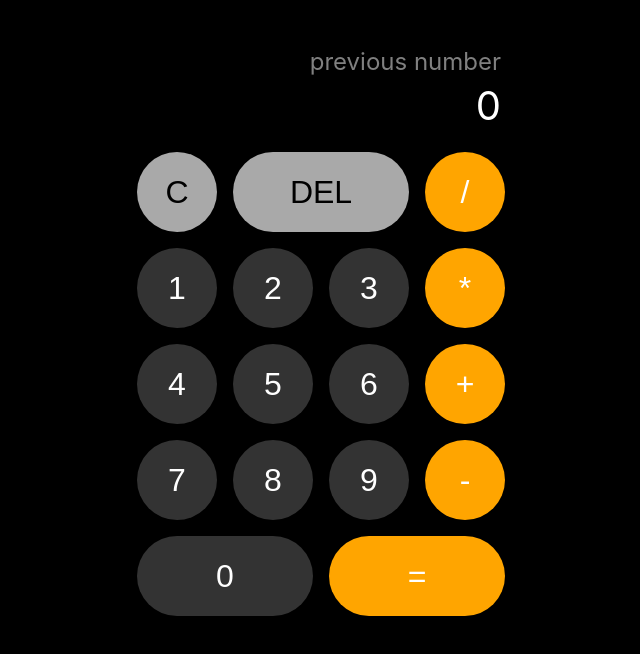
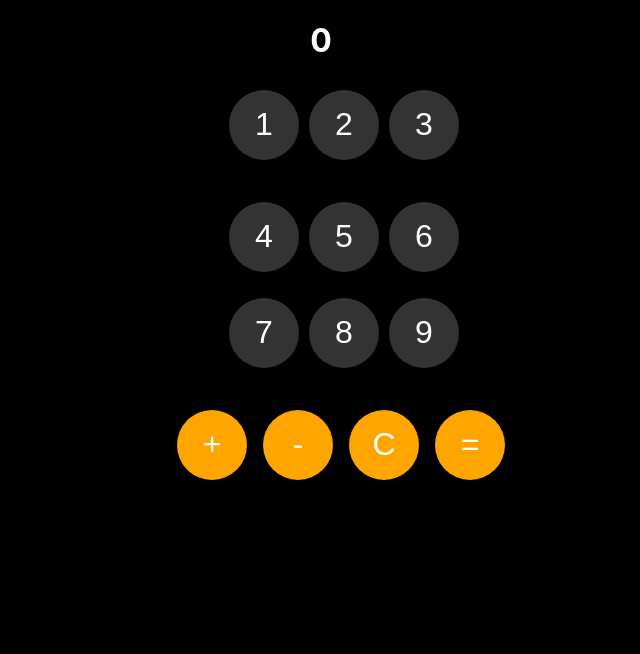
Before and after one commit to Xtramemium/Calculator, a React (Create React App) app in the folder my-calculator/: page / in a window 1280 px wide. Shown: the top 654 px of the page, without its empty margins (319-959 px from the left). Built offline with nearby package versions, Linux system fonts and the light colour scheme.

Commit message:
calc created

```diff
--- /dev/null
+++ b/my-calculator/src/Calculator.jsx
@@ -0,0 +1,83 @@
+
+import { useState } from 'react';
+
+function App() {
+
+    const [butArr, setButArr] = useState(["1", '2', '3', '4', '5', '6', '7', '8', '9'])
+
+    const actions = ['+', '-', 'C', '=']
+
+    const [operator, setOperator] = useState('')
+    const [value, setValue] = useState('0')
+    const [value1, setValue1] = useState('')
+    const [finish, setFinish] = useState(false)
+
+    const result = value + operator + value1
+
+    const calculatePlus = () => {
+        return  Number(value + value1)
+    }
+
+    const calculateMinus = () => {
+        return value - value1
+    }
+
+
+    const handleClick = (val) => {
+        if (value === "0") {
+            setValue(val)
+        } else if (operator) {
+            setValue1((prev) => {
+                return prev + val
+            })
+        } else {
+            setValue((prev) => prev + val)
+        }
+    }
+
+
+    const handleOperation = (op) => {
+        if (op === 'C') {
+            setValue('0')
+            setValue1('')
+            setOperator('')
+        } else if (op === '=') {
+            if (operator === '+') {
+                console.log('Значения:',value, value1)
+                console.log('тип выражения:', typeof calculatePlus())
+                setValue(calculatePlus)
+                setValue1('')
+                setOperator('')
+            }
+            else if (op === '-') {
+                calculateMinus()
+            }
+            setFinish(true)
+        } else {
+            setOperator(op)
+        }
+
+    }
+
+    return (
+        <div className='App' >
+            <h1>{result}</h1>
+            <ul className={'numButtons'}>
+                {butArr.map((item, ind) => (
+                    <button className={'numberButtons'} key={ind} onClick={() => handleClick(item)}  >
+                        <div >
+                            {item}
+                        </div>
+                    </button>))}
+            </ul>
+            <ul className={'caclButtons'}>
+            {actions.map((act) => (
+                <button className={'calculateButtons'} key={act} onClick={() => handleOperation(act)}  >
+                    {act}
+                </button>))}
+            </ul>
+        </div>
+    );
+}
+
+export default App;
--- a/my-calculator/src/general-calc-styles.css
+++ b/my-calculator/src/general-calc-styles.css
@@ -1,5 +1,9 @@
 *, *::before, *::after {
     box-sizing: border-box;
+}
+
+.App {
+    text-align: center;
 }
 
 body {
@@ -11,3 +15,58 @@ body {
     -webkit-font-smoothing: antialiased;
     -moz-osx-font-smoothing: grayscale;
 }
+
+.numButtons {
+    display: grid;
+    justify-content: center;
+    grid-template-columns: repeat(3, 5rem);
+    grid-template-rows: minmax(7rem, auto) repeat(2, 6rem);
+}
+
+.numberButtons {
+    border-radius: 50%;
+    border: none;
+    background: orange;
+    font-size: 2em;
+    cursor: pointer;
+    color: white;
+    background: rgba(169, 169, 169, 0.3);
+    margin: 8px;
+    width: 70px;
+    height: 70px;
+
+}
+
+.calcButtons {
+    display: grid;
+    justify-content: center;
+}
+
+h1 {
+    color: white;
+    text-align: center;
+}
+
+.calculateButtons {
+    border-radius: 50px;
+    border: none;
+    padding: 10px 20px;
+    background: orange;
+    font-size: 2em;
+    cursor: pointer;
+    color: white;
+    text-align: center;
+    text-decoration: none;
+    display: inline-block;
+    margin: 8px;
+    width: 70px;
+    height: 70px;
+
+}
+
+.finish {
+    justify-content: center;
+    width: 50%;
+    height: 50%;
+    color: white;
+}
--- a/my-calculator/src/index.js
+++ b/my-calculator/src/index.js
@@ -3,11 +3,13 @@ import ReactDOM from 'react-dom/client';
 // import './index.css';
 import App from './App';
 import reportWebVitals from './reportWebVitals';
+import Calculator from "./Calculator";
 
 const root = ReactDOM.createRoot(document.getElementById('root'));
 root.render(
   <React.StrictMode>
-    <App />
+    {/*<App />*/}
+      {<Calculator/>}
   </React.StrictMode>
 );
 
```
